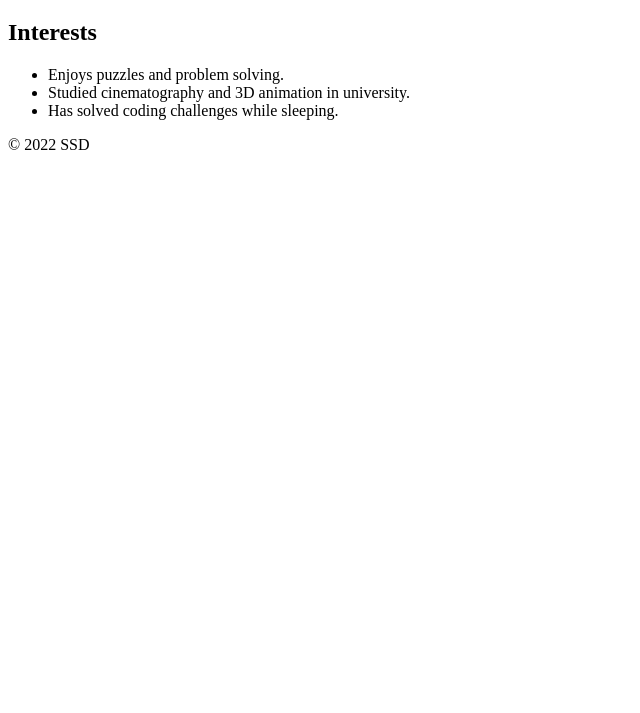
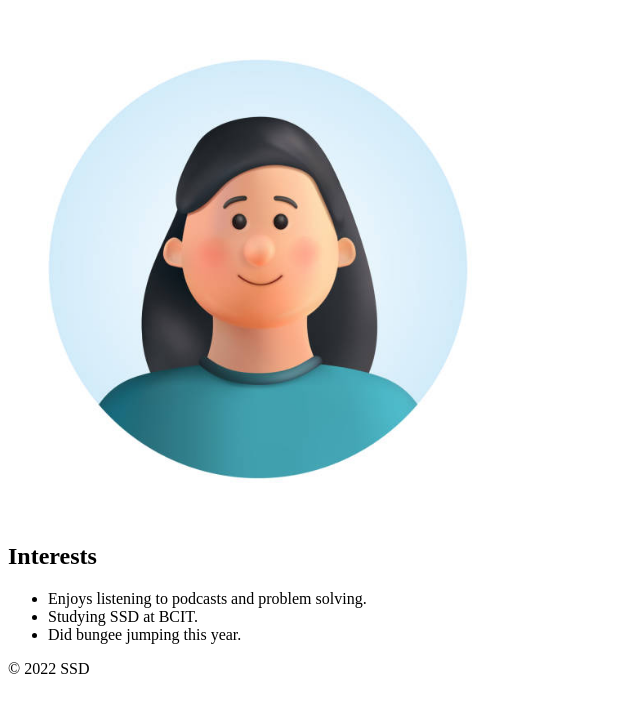
Before and after one commit to kritib2502/assignment1, a website: page public/kriti/index.html in a window 1280 px wide. Shown: the part 61-774 px from the top of the page, without its empty margins (0-640 px from the left). Drawn offline with Linux system fonts and the light colour scheme.

Commit message:
updated index page

```diff
--- a/public/kriti/index.html
+++ b/public/kriti/index.html
@@ -11,12 +11,16 @@
   <body>
     <header><h1>Git to Node: Kriti</h1></header>
     <main>
-
+      <img
+      src="Image/avatar.jpg"
+      alt="avatar"
+      width="500px"
+    />
       <h2>Interests</h2>
       <ul>
-        <li>Enjoys puzzles and problem solving.</li>
-        <li>Studied cinematography and 3D animation in university.</li>
-        <li>Has solved coding challenges while sleeping.</li>
+        <li>Enjoys listening to podcasts and problem solving.</li>
+        <li>Studying SSD at BCIT.</li>
+        <li>Did bungee jumping this year.</li>
       </ul>
     </main>
     <footer>&copy; 2022 SSD</footer>
```
Also changed, not shown: public/kriti/Image/avatar.jpg (added).
